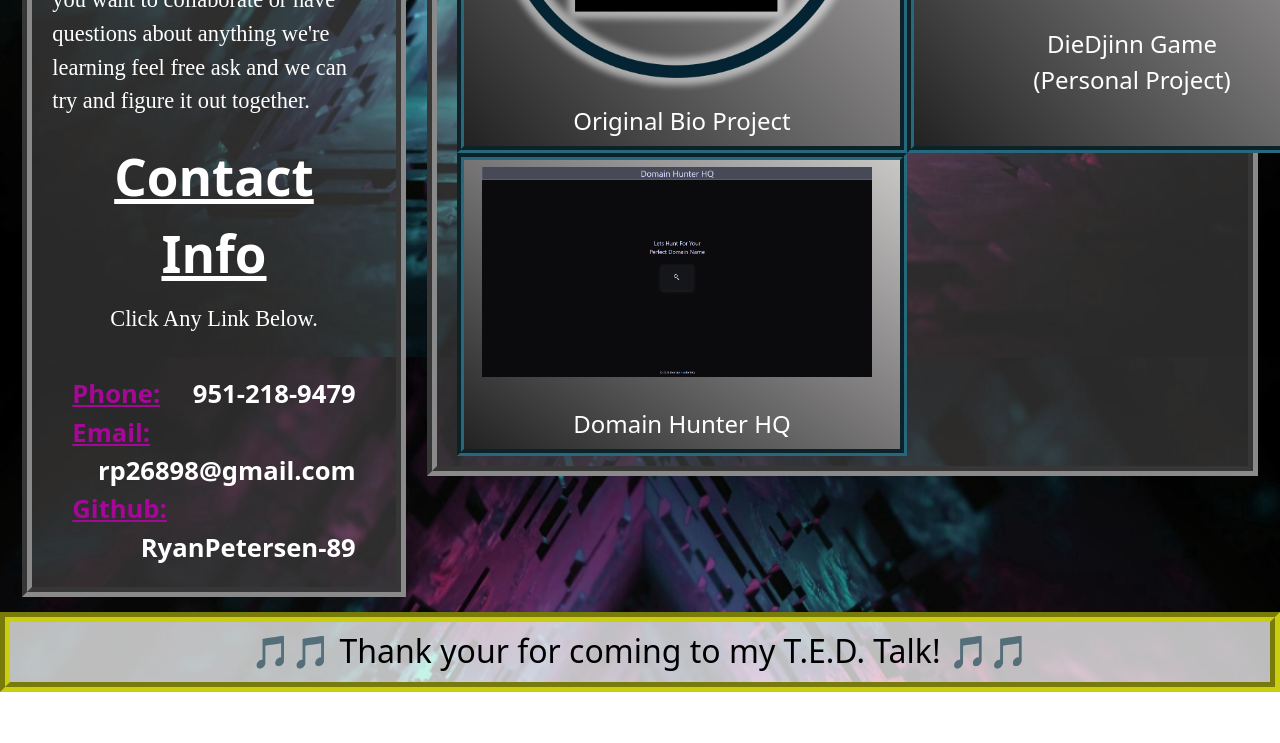
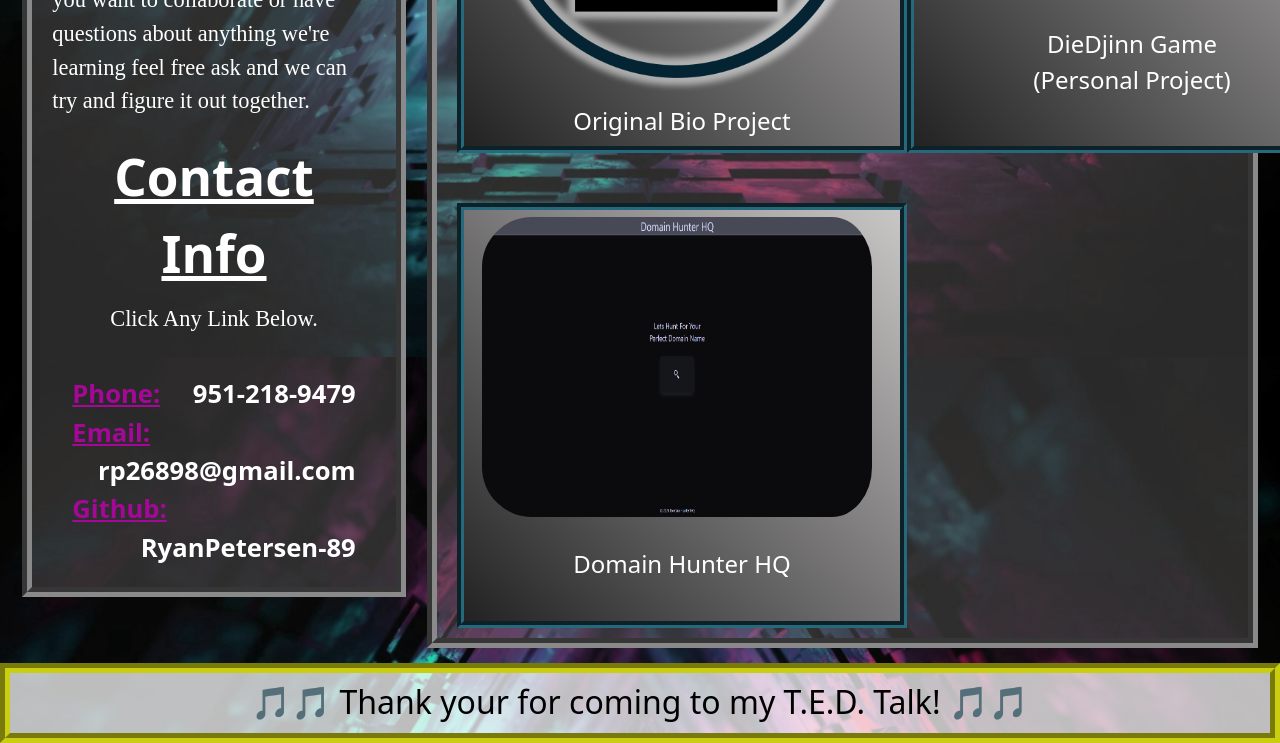
Before and after one commit to RyanPetersen-89/Bio_project_module-02, a plain HTML site: page index.html in a window 1280 px wide. Shown: the part 1243-1986 px from the top of the page. Before the commit the page ends 1935 px from the top, so only its background shows below. Drawn offline with Linux system fonts and the light colour scheme.

Commit message:
added additional styling for new additions to the page

```diff
--- a/assets/styles/index-styles.css
+++ b/assets/styles/index-styles.css
@@ -157,6 +157,20 @@ footer{
   padding: auto;
   padding-right: 10px;
   margin-bottom: 20px;
+}
+
+#domain-hunter-HQ{
+  width: 400px;
+  height: 300px;
+  padding: auto;
+  padding-right: 10px;
+  margin-bottom: 20px;
+  border-radius: 50px;
+}
+
+#domain-hunter{
+  margin-top: 50px;
+  height: 425px;
 }
 /* ********************************** */
 /* ********************************** */
--- a/index.html
+++ b/index.html
@@ -88,8 +88,8 @@
               <figcaption>DieDjinn Game<br>(Personal Project)</figcaption>
             </a></figure>
             <!-- Below is the figure for my first Group Project -->
-            <figure class="Journey_grid_items DieDjinn_Logo transform"><a href="https://girlnotfound.github.io/Domain-Hunter-HQ/">
-              <img id="DieDjinn" src="./assets/images/Domain_Hunter_HQ.png" alt="Domain Hunter HQ" width="425px">
+            <figure id="domain-hunter" class="Journey_grid_items DieDjinn_Logo transform"><a href="https://girlnotfound.github.io/Domain-Hunter-HQ/">
+              <img id="domain-hunter-HQ" src="./assets/images/Domain_Hunter_HQ.png" alt="Domain Hunter HQ" width="425px">
               <figcaption>Domain Hunter HQ</figcaption>
             </a></figure>
 
```
